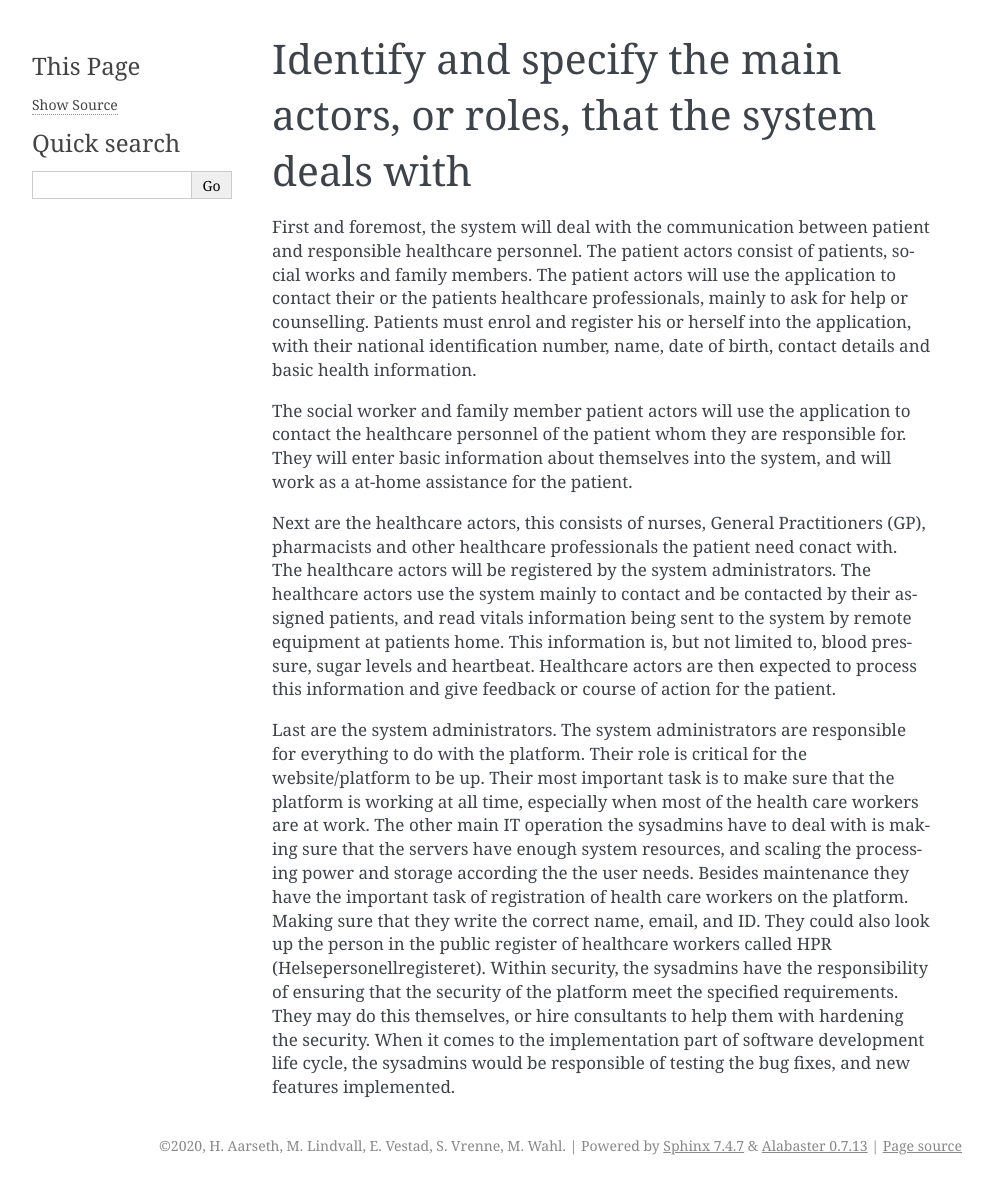
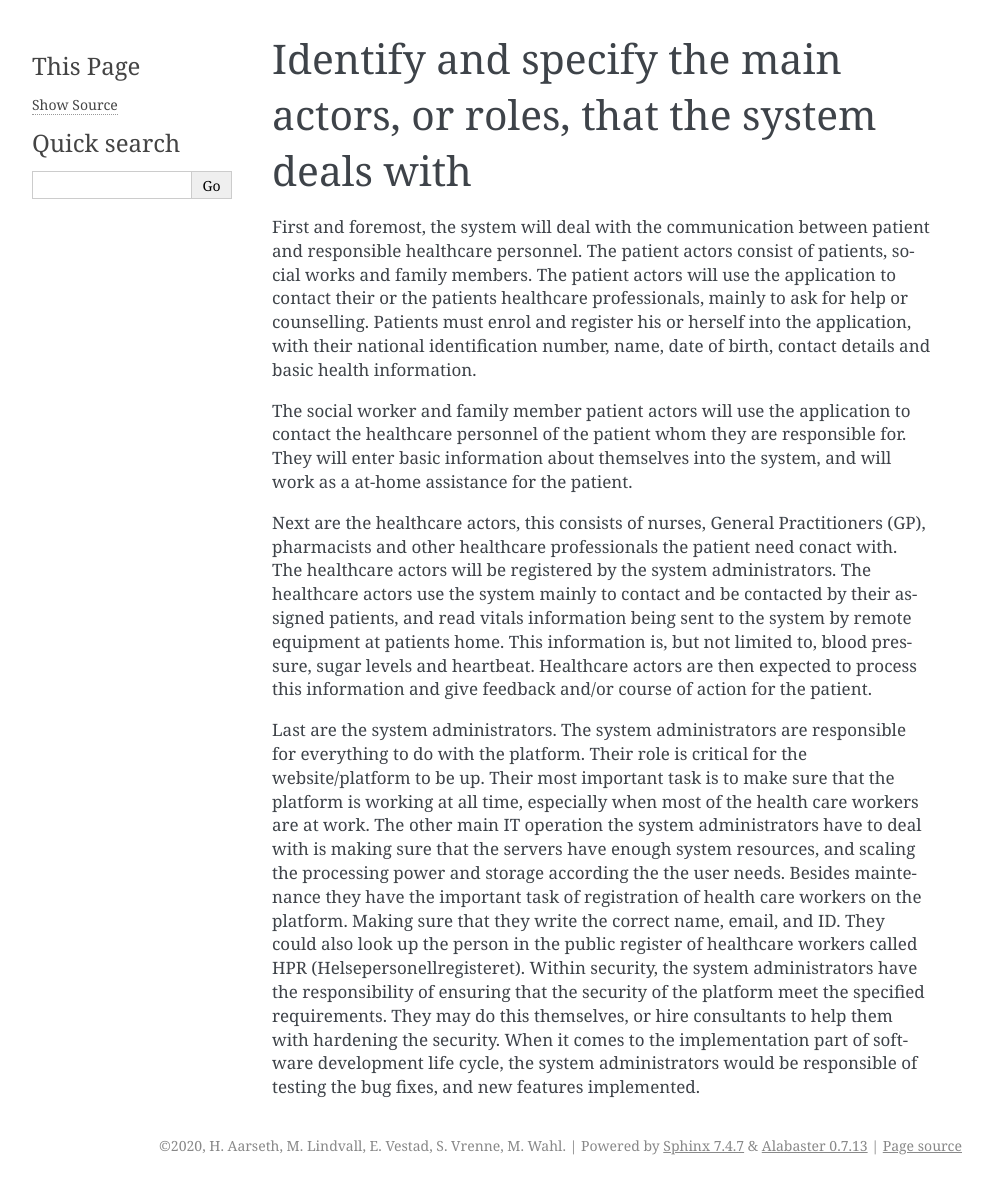
Before and after one commit to SteinarVrenne/school_imt3501, a Sphinx documentation site: the page built from Task 1/source/pages/03b_Main_Actors.rst, in a window 1280 px wide. Shown: the whole page, without its empty margins (148-1141 px from the left). Built offline with Sphinx 7.4.7, drawn with Linux system fonts in a browser that asks for light colours.

Commit message:
Small changes and change to UseCaseDiagram.svg

```diff
--- a/Task 1/source/pages/03b_Main_Actors.rst
+++ b/Task 1/source/pages/03b_Main_Actors.rst
@@ -8,13 +8,13 @@ The social worker and family member patient actors will use the application to c
 ..
    Possibly write about device actors -- the ones that collect data in patient homes
 
-Next are the healthcare actors, this consists of nurses, General Practitioners (GP), pharmacists and other healthcare professionals the patient need conact with. The healthcare actors will be registered by the system administrators. The healthcare actors use the system mainly to contact and be contacted by their assigned patients, and read vitals information being sent to the system by remote equipment at patients home. This information is, but not limited to, blood pressure, sugar levels and heartbeat. Healthcare actors are then expected to process this information and give feedback or course of action for the patient.
+Next are the healthcare actors, this consists of nurses, General Practitioners (GP), pharmacists and other healthcare professionals the patient need conact with. The healthcare actors will be registered by the system administrators. The healthcare actors use the system mainly to contact and be contacted by their assigned patients, and read vitals information being sent to the system by remote equipment at patients home. This information is, but not limited to, blood pressure, sugar levels and heartbeat. Healthcare actors are then expected to process this information and give feedback and/or course of action for the patient.
 
 .. Should it be with?
    They may also set up group sessions with other healthcare professionals and the patient for a more thorough examination
    They may also use the system to contact other HCP
 
-Last are the system administrators. The system administrators are responsible for everything to do with the platform. Their role is critical for the website/platform to be up. Their most important task is to make sure that the platform is working at all time, especially when most of the health care workers are at work. The other main IT operation the sysadmins have to deal with is making sure that the servers have enough system resources, and scaling the processing power and storage according the the user needs. Besides maintenance they have the important task of registration of health care workers on the platform. Making sure that they write the correct name, email, and ID. They could also look up the person in the public register of healthcare workers called HPR (Helsepersonellregisteret). Within security, the sysadmins have the responsibility of ensuring that the security of the platform meet the specified requirements. They may do this themselves, or hire consultants to help them with hardening the security. When it comes to the implementation part of software development life cycle, the sysadmins would be responsible of testing the bug fixes, and new features implemented.
+Last are the system administrators. The system administrators are responsible for everything to do with the platform. Their role is critical for the website/platform to be up. Their most important task is to make sure that the platform is working at all time, especially when most of the health care workers are at work. The other main IT operation the system administrators have to deal with is making sure that the servers have enough system resources, and scaling the processing power and storage according the the user needs. Besides maintenance they have the important task of registration of health care workers on the platform. Making sure that they write the correct name, email, and ID. They could also look up the person in the public register of healthcare workers called HPR (Helsepersonellregisteret). Within security, the system administrators have the responsibility of ensuring that the security of the platform meet the specified requirements. They may do this themselves, or hire consultants to help them with hardening the security. When it comes to the implementation part of software development life cycle, the system administrators would be responsible of testing the bug fixes, and new features implemented.
 
 
 .. IGNORE BELOW!!!!!
@@ -49,16 +49,16 @@ Last are the system administrators. The system administrators are responsible fo
          platform. Their role is critical for the website/platform to be up.
          Their most important task is to make sure that the platform is working
          at all time, especially when most of the health care workers are at
-         work. The other main IT operation the sysadmins have to deal with is
+         work. The other main IT operation the system administrators have to deal with is
          making sure that the servers have enough system resources, and scaling
          the processing power and storage according the the user needs. Besides
          maintenance they have the important task of registration of health care
          workers on the platform. Making sure that they write the correct name,
          email, and ID. They could also look up the person in the public
          register of healthcare workers called HPR (Helsepersonellregisteret).
-         Within security, the sysadmins have the responsibility of ensuring that
+         Within security, the system administrators have the responsibility of ensuring that
          the security of the platform meet the specified requirements. They may
          do this themselves, or hire in consultants to help them with hardening
          the security. When it comes to the implementation part of software
-         development life cycle, the sysadmins would be responsible of testing
+         development life cycle, the system administrators would be responsible of testing
          the bug fixes, and new features implemented.
--- a/Task 1/source/pages/03d_Functional_Reqs.rst
+++ b/Task 1/source/pages/03d_Functional_Reqs.rst
@@ -23,4 +23,4 @@ Below is a list of what functionalities the platform must offer. These requireme
 - FR 12: The system shall have a response time within 5 seconds. If the website uses longer time to respond, the system administrators will receive a notification, and have to respond rapidly to minimize the response time.
 - FR 13: The website must scale to be be usable on mobile devices.
 - FR 14: Healthcare workers shall only be able to register using their work email.
-- FR 15: Patients should easily be able to insert data from their Patient-at-home devices.
+- FR 15: The system shall be updated with patient vitals provided with Patient-at-home devices connected to the system.
```
Also changed, not shown: other parts of Task 1/source/pages/03d_Functional_Reqs.rst (+2 -2 lines), Task 1/source/images/UseCaseDiagram.svg, 1 other file.
